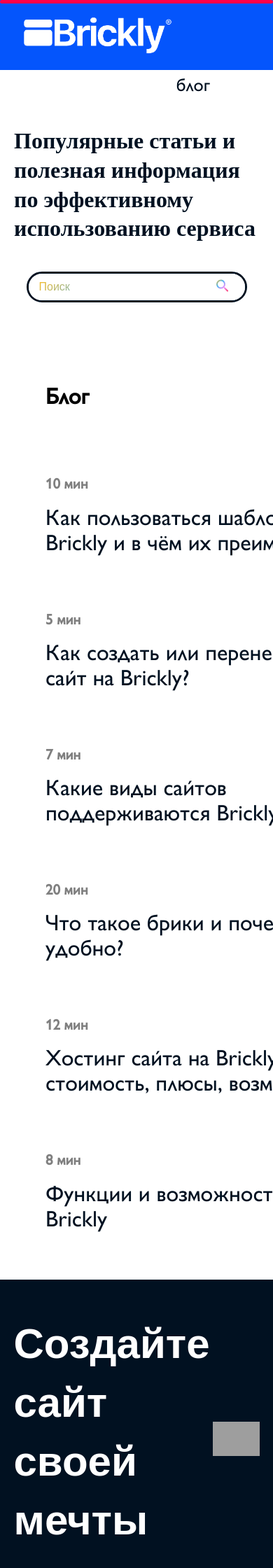
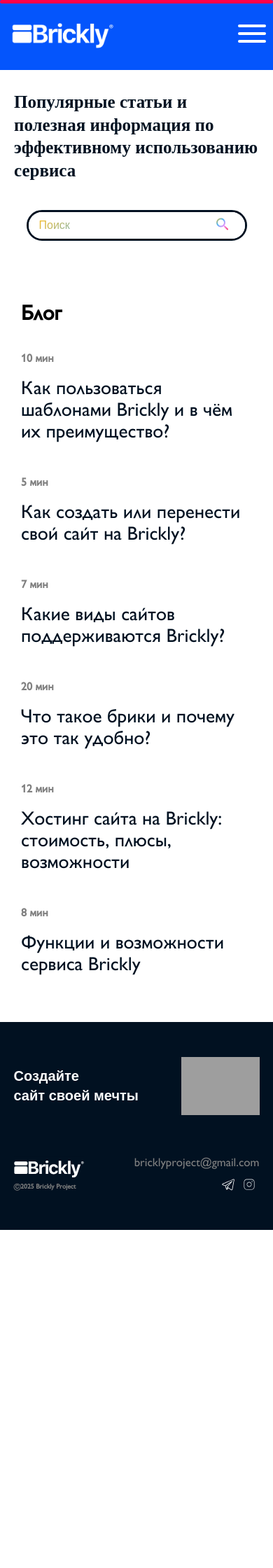
Before and after one commit to LeoNchiC/BricklyProject, a PHP site: page /Brickly_Blog.html in a window 390 px wide. Shown: the top 2240 px of the page at 70% size. After the commit the page ends 1757 px from the top, so only its background shows below. Run offline with PHP 8.4, Linux system fonts and the light colour scheme; some web fonts are replaced; grey boxes are pictures that could not be loaded.

Commit message:
Адаптив под 480px

```diff
--- a/Brickly Lending/Brickly.css
+++ b/Brickly Lending/Brickly.css
@@ -1,3 +1,27 @@
+*{
+    margin: 0;
+    padding: 0;
+    box-sizing: border-box;
+}
+
+.burger-checkbox {
+  position: absolute;
+  visibility: hidden;
+}
+
+.black-back{
+    visibility:hidden;
+    position:fixed;
+    left:0;
+    top:0;
+    height:100%;
+    width:100%;
+    background:#000;
+    opacity:0.5;
+    z-index: 998;
+}
+
+
 @font-face {
     font-family: 'GillSans';
     src:
@@ -769,6 +793,9 @@
     background-color: #0455FC;
     margin: 0 auto;
     padding: 20px 0px 0px 0px;
+    display: flex;
+    justify-content: space-between;
+    flex-direction: row;
 }
 
 .logo-pages {
@@ -1065,6 +1092,95 @@
         margin-top: 80px;
     }
 
+
+
+
+.burger {
+  z-index: 1000;
+  cursor: pointer;
+  display: block;
+  position: relative;
+  border: none;
+  background: transparent;
+  width: 40px;
+  height: 26px;
+  margin: 15px 10px;
+}
+.burger::before,
+.burger::after {
+  content: '';
+  left: 0;
+  position: absolute;
+  display: block;
+  width: 100%;
+  height: 4px;
+  border-radius: 10px;
+  background: #ffffff;
+}
+.burger::before {
+  top: 0;
+  box-shadow: 0 11px 0 #ffffff;
+  transition: box-shadow .3s .15s, top .3s .15s, transform .3s;
+}
+.burger::after {
+  bottom: 0;
+  transition: bottom .3s .15s, transform .3s;
+}
+.burger-checkbox:checked + .burger::before {
+  top: 11px;
+  transform: rotate(45deg);
+  box-shadow: 0 6px 0 rgba(0,0,0,0);
+  transition: box-shadow .15s, top .3s, transform .3s .15s;
+}
+.burger-checkbox:checked + .burger::after {
+  bottom: 11px;
+  transform: rotate(-45deg);
+  transition: bottom .3s, transform .3s .15s;
+}
+.nav{
+  background: #0455fc;
+  z-index: 999;
+  top: 0;
+  right : 0;
+  position: absolute;
+  transform: translateX(+100%);
+  transition: .3s;
+  padding: 30px 20px;
+  height: 100%;
+}
+.menu_pages {
+  display: flex;
+  flex-direction: column;
+  margin: 0;
+  list-style-type: none;
+  width: 200px;
+}
+
+.burger-checkbox:checked ~ .nav {
+  transform: translateX(0);
+}
+
+
+    body {
+        overflow-x: hidden;
+        width: 100vw;
+        position: relative;
+    }
+
+    .header_pages,
+    .projects-page {
+        /* overflow-x: hidden; */
+        width: 100vw;
+    }
+
+    /* Фикс багац на iOS */
+    @supports (-webkit-touch-callout: none) {
+        body {
+            position: fixed;
+            width: 100%;
+            height: 100%;
+        }
+    }
 }
 
 /* Для экранов шириной до 768px (планшеты в портретном режиме, большие телефоны) */
@@ -1318,7 +1434,7 @@
         font-size: 1em;
     }
 
-        .head-About {
+    .head-About {
     display: flex;
     flex-direction: column;
     justify-content: left;
@@ -1326,7 +1442,7 @@
     }
 
     .aboutUs-page {
-        height: 70vh;
+        /* height: 70vh; */
         width: 100%;
     }
 
@@ -1334,6 +1450,7 @@
         height: 6vh;
         width: 12vh;
         font-size: 1.5em;
+        margin-left: 30px;
     }
 
     .box-description {
@@ -1345,6 +1462,7 @@
         height: 100%;
         width: 70%;
         font-size: 1.5em;
+        margin-left: 30px;
     }
 
     .image-map{
@@ -1354,7 +1472,112 @@
         margin-left: 20px;
     }
 
-
+    .articles-title{
+        font-size: 25px;
+    }
+
+    h3.blog{
+        font-size: 30px;
+        margin-left: 30px;
+    }
+
+    .blog-grid{
+        margin-left: 30px;
+        margin-right: 30px;
+        grid-template-columns: none;
+        gap: 40px;
+    }
+
+    .blog-item h3{
+        font-size: 1em;
+    }
+
+    .blog-item p{
+        font-size: 1.7em;
+    }
+
+    .articles-header{
+        padding: 30px 20px;
+    }
+
+    .logo-pages{
+        width: 150px;
+        margin: 10px 30px 0px 15px;
+    }
+
+    .main-footer{
+        min-height: 0;
+    }
+
+    h2.footer-text{
+        font-size: 20px;
+        margin: 10px 0;
+    }
+
+    .Brickly-logo-rainbow{
+        max-width: 100%;
+        width: 200%;
+    }
+
+    .footer-menu{
+        display: none;
+    }
+
+    .footer-left{
+        padding: 0;
+        margin-top: 0;
+        min-width: 0;
+    }
+
+    .brickly-2025 h3{
+        font-size: 0.6em;
+        margin-top: 0;
+    }
+
+    .brickly-logo img{
+        width: 100px;
+    }
+
+    .footer-right{
+        padding: 0;
+        min-width: 0;
+    }
+
+    .footer-social li:first-child{
+        font-size: 0.7em;
+        padding: 5px;
+        padding-top: 0;
+        padding-right: 0;
+        margin: 0;
+    }
+
+    .head-Blog{
+        height: 8vh;
+    }
+
+    .footer-social img{
+        width: 20px;
+        height: 20px;
+    }
+
+    .footer-social ul{
+        gap: 0;
+        margin-top: 10px;
+    }
+
+    h3.trust {
+        font-size: 30px;
+        margin-left: 30px;
+        width: max-content;
+    }
+
+    .scroll-item-2{
+        margin: 60px 30px;
+    }
+
+    .horizontal-scroll-wrapper-2{
+        height: 180px;
+    }
 }
 
 /* Для очень маленьких экранов, таких как iPhone SE или мини-устройства */
--- a/Brickly Lending/Brickly_Blog.html
+++ b/Brickly Lending/Brickly_Blog.html
@@ -26,6 +26,8 @@
     </head>
 
     <body>
+    <div class="black-back"></div>
+
     <div class="progress-bar" id="progress-bar"></div>
     <div class="projects-page">
         <div class="header_pages">
@@ -36,6 +38,10 @@
                     </a>
                 </div>
 
+                    <input type="checkbox" id="burger-checkbox" class="burger-checkbox">
+                    <label class="burger" for="burger-checkbox"></label>
+
+                <div class="nav">
                 <ul class="menu_pages">
                     <li>
                         <a href="Brickly_Templates.html">
@@ -62,6 +68,8 @@
                     </li>
 
                 </ul>
+                </div>
+
 
             </div>
 
@@ -220,6 +228,7 @@
     </div>
     <script src="SCRIPTS/progressbar.js"></script>
     <script src="SCRIPTS/search2.js"></script>
+    <script src="SCRIPTS/black-back.js"></script>
     </body>
 
     </html>
--- a/Brickly Lending/Brickly_Home.html
+++ b/Brickly Lending/Brickly_Home.html
@@ -29,6 +29,8 @@
     </head>
 
     <body>
+    <div class="black-back"></div>
+
     <div class="progress-bar" id="progress-bar"></div>
         <div class="home" alt="Brickly.by">
 
--- /dev/null
+++ b/Brickly Lending/SCRIPTS/black-back.js
@@ -0,0 +1,30 @@
+const burgerCheckbox = document.getElementById('burger-checkbox');
+const blackBack = document.querySelector('.black-back');
+
+burgerCheckbox.addEventListener('change', function() {
+    if (this.checked) {
+        // Показываем затемнение
+        blackBack.style.opacity = '0';
+        blackBack.style.visibility = 'visible';
+        requestAnimationFrame(() => {
+            blackBack.style.transition = 'opacity 0.3s ease';
+            blackBack.style.opacity = '0.5';
+        });
+
+        // Блокируем скролл
+        document.body.style.overflow = 'hidden';
+        document.documentElement.style.overflow = 'hidden';
+
+    } else {
+        // Скрываем затемнение
+        blackBack.style.transition = 'opacity 0.3s ease, visibility 0.3s ease';
+        blackBack.style.opacity = '0';
+        setTimeout(() => {
+            blackBack.style.visibility = 'hidden';
+        }, 300);
+
+        // Разблокируем скролл
+        document.body.style.overflow = '';
+        document.documentElement.style.overflow = '';
+    }
+});
```
Also changed, not shown: Brickly Lending/Brickly_Bricks.html (+8 -0 lines), Brickly Lending/Brickly_Projects.html (+8 -0 lines), Brickly Lending/Brickly_Templates.html (+8 -0 lines).
